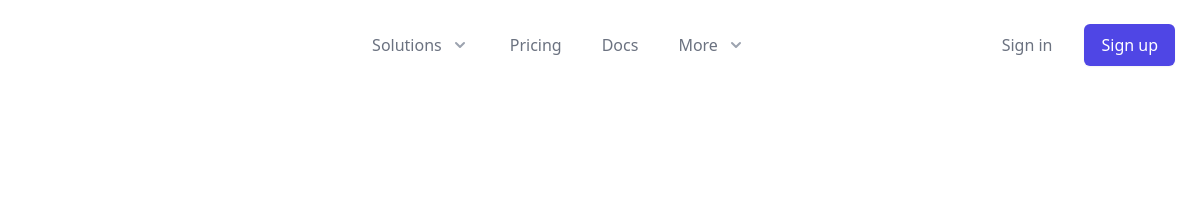
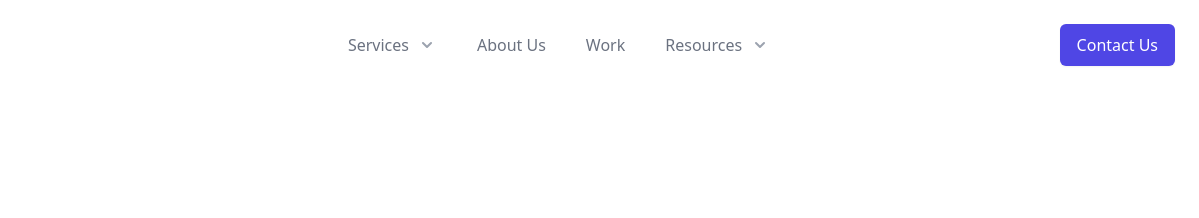
Before and after one commit to greenfieldian/company-site, a Gatsby site: page / in a window 1280 px wide. Shown: the top 218 px of the page, 81-1280 px from the left. Built offline with nearby package versions, Linux system fonts and the light colour scheme; Gatsby itself is replaced by a stand-in of ours.

Commit message:
header link update

```diff
--- a/src/components/header.js
+++ b/src/components/header.js
@@ -1,5 +1,6 @@
 import React from 'react'
 import { Fragment } from 'react'
+import {Link} from 'gatsby'
 import { Popover, Transition } from '@headlessui/react'
 import {
     BookmarkAltIcon,
@@ -85,14 +86,14 @@ export default function Header() {
             <div className="max-w-7xl mx-auto px-4 sm:px-6">
                 <div className="flex justify-between items-center py-6 md:justify-start md:space-x-10">
                     <div className="flex justify-start lg:w-0 lg:flex-1">
-                        <a href="#">
+                        <Link to="/">
                             <span className="sr-only">Workflow</span>
                             <img
                                 className="h-8 w-auto sm:h-10"
                                 src="https://tailwindui.com/img/logos/workflow-mark-indigo-600.svg"
                                 alt=""
                             />
-                        </a>
+                        </Link>
                     </div>
                     <div className="-mr-2 -my-2 md:hidden">
                         <Popover.Button className="bg-white rounded-md p-2 inline-flex items-center justify-center text-gray-400 hover:text-gray-500 hover:bg-gray-100 focus:outline-none focus:ring-2 focus:ring-inset focus:ring-indigo-500">
@@ -110,7 +111,7 @@ export default function Header() {
                                             'group bg-white rounded-md inline-flex items-center text-base font-medium hover:text-gray-900 focus:outline-none focus:ring-2 focus:ring-offset-2 focus:ring-indigo-500'
                                         )}
                                     >
-                                        <span>Solutions</span>
+                                        <span>Services</span>
                                         <ChevronDownIcon
                                             className={classNames(
                                                 open ? 'text-gray-600' : 'text-gray-400',
@@ -167,10 +168,10 @@ export default function Header() {
                         </Popover>
 
                         <a href="#" className="text-base font-medium text-gray-500 hover:text-gray-900">
-                            Pricing
+                            About Us
                         </a>
                         <a href="#" className="text-base font-medium text-gray-500 hover:text-gray-900">
-                            Docs
+                            Work
                         </a>
 
                         <Popover className="relative">
@@ -182,7 +183,7 @@ export default function Header() {
                                             'group bg-white rounded-md inline-flex items-center text-base font-medium hover:text-gray-900 focus:outline-none focus:ring-2 focus:ring-offset-2 focus:ring-indigo-500'
                                         )}
                                     >
-                                        <span>More</span>
+                                        <span>Resources</span>
                                         <ChevronDownIcon
                                             className={classNames(
                                                 open ? 'text-gray-600' : 'text-gray-400',
@@ -246,15 +247,12 @@ export default function Header() {
                         </Popover>
                     </Popover.Group>
                     <div className="hidden md:flex items-center justify-end md:flex-1 lg:w-0">
-                        <a href="#" className="whitespace-nowrap text-base font-medium text-gray-500 hover:text-gray-900">
-                            Sign in
-                        </a>
-                        <a
-                            href="#"
+                        <Link
+                            to="/contact"
                             className="ml-8 whitespace-nowrap inline-flex items-center justify-center px-4 py-2 border border-transparent rounded-md shadow-sm text-base font-medium text-white bg-indigo-600 hover:bg-indigo-700"
                         >
-                            Sign up
-                        </a>
+                            Contact Us
+                        </Link>
                     </div>
                 </div>
             </div>
```
